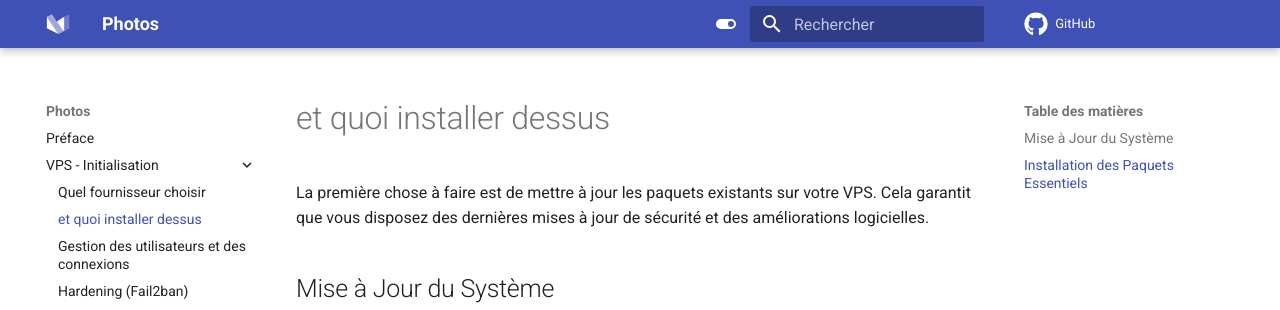
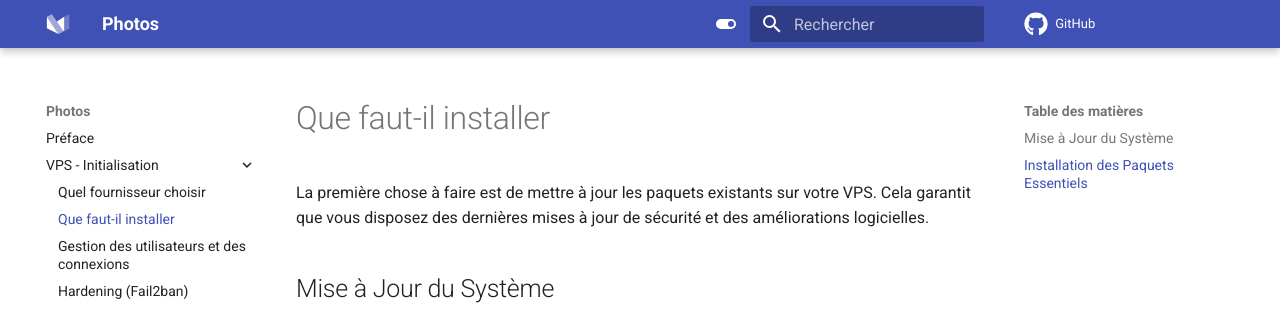
Before and after one commit to kayoo123/photos, an MkDocs documentation site: the page built from docs/init/pkg.md, in a window 1280 px wide and 1176 px high. Shown: the top 310 px of the window. Built offline with MkDocs 1.6.1 and Material for MkDocs 9.7.7, drawn with Linux system fonts in a browser that asks for light colours; comment, search, counter and statistics services are not loaded.

Commit message:
Update mkdocs.yml

```diff
--- a/mkdocs.yml
+++ b/mkdocs.yml
@@ -92,7 +92,7 @@ nav:
   - Préface: index.md
   - VPS - Initialisation:
     - Quel fournisseur choisir: init/provider.md
-    - et quoi installer dessus: init/pkg.md
+    - Que faut-il installer: init/pkg.md
     - Gestion des utilisateurs et des connexions: init/ssh.md
     - Hardening (Fail2ban): init/fail2ban.md
   - DNS - Gestion de son domaine: dns.md
```
